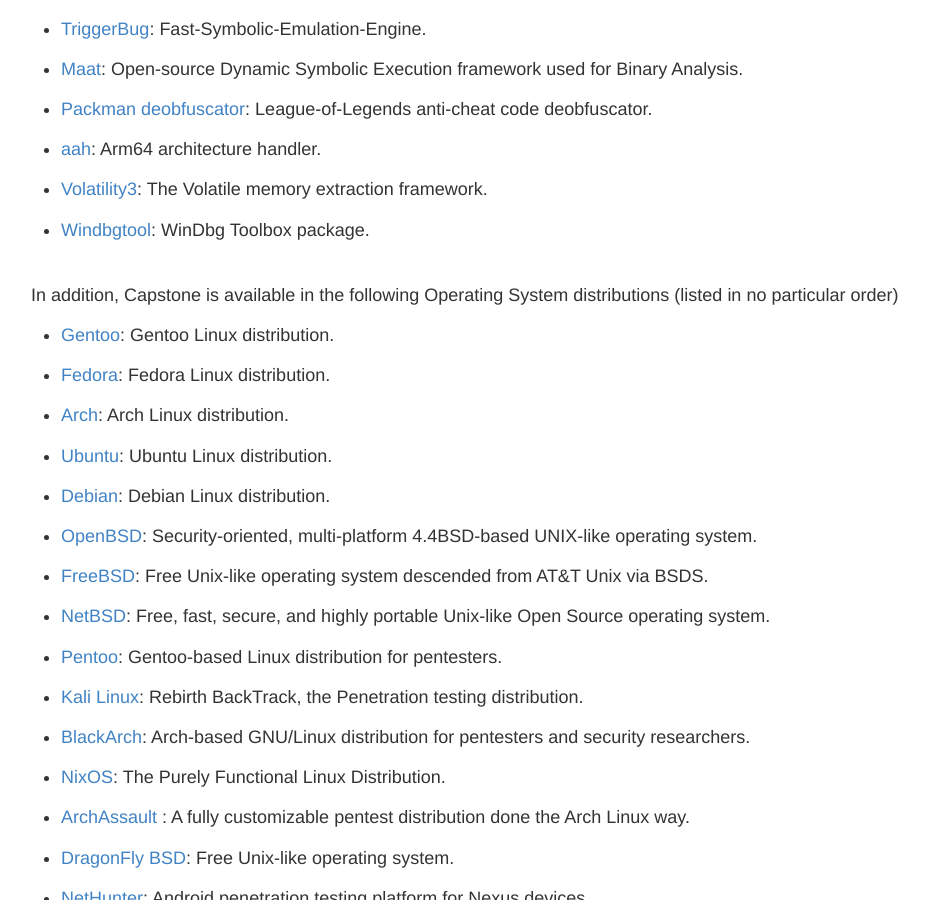
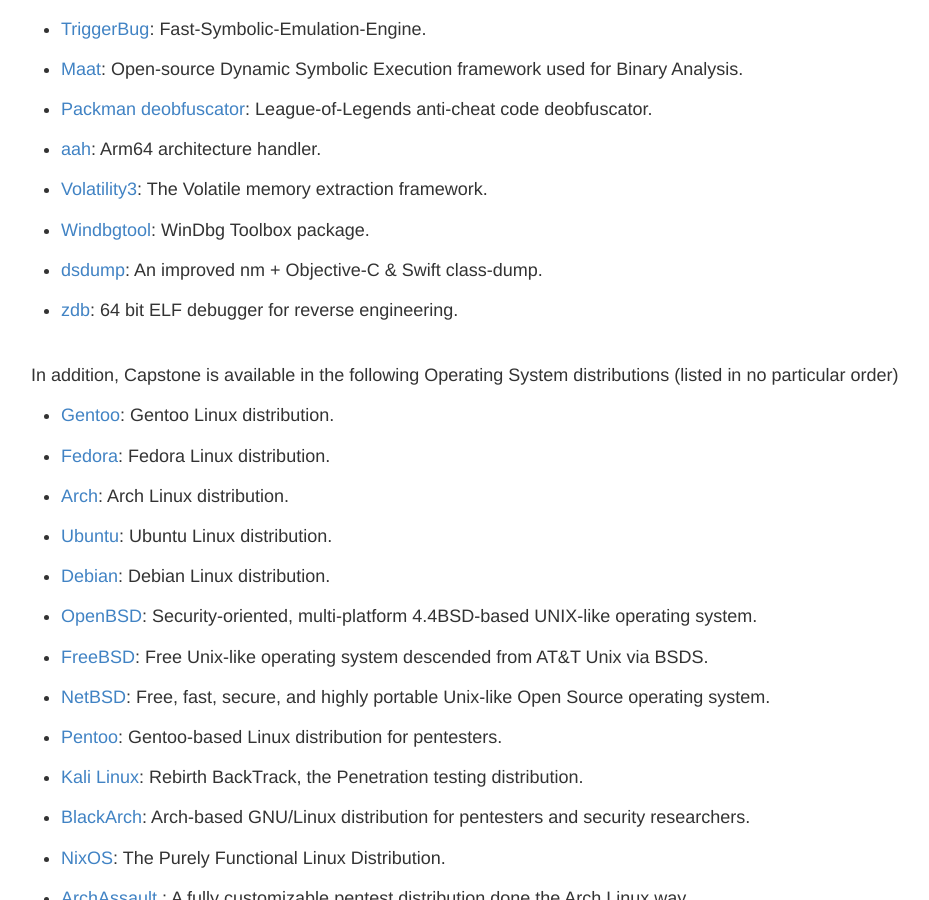
Before and after one commit to capstone-engine/capstone-engine.github.io, a Jekyll site: the page built from showcase.md, in a window 1280 px wide and 900 px high, scrolled down 20301 px. Shown: the whole window, without its empty margins (169-1098 px from the left). Built offline with Jekyll 4.4.1, drawn with Linux system fonts in a browser that asks for light colours.

Commit message:
showcase

```diff
--- a/showcase.md
+++ b/showcase.md
@@ -979,7 +979,11 @@
 
 - [Volatility3](https://github.com/volatilityfoundation/volatility3): The Volatile memory extraction framework.
 
-- [Windbgtool](https://github.com/ohjeongwook/windbgtool):  WinDbg Toolbox package.
+- [Windbgtool](https://github.com/ohjeongwook/windbgtool): WinDbg Toolbox package.
+
+- [dsdump](https://github.com/DerekSelander/dsdump): An improved nm + Objective-C & Swift class-dump.
+
+- [zdb](https://github.com/Jormit/zdb): 64 bit ELF debugger for reverse engineering.
 
 
 <br>
```
Also changed, not shown: other parts of showcase.md (+1 -1 lines).
